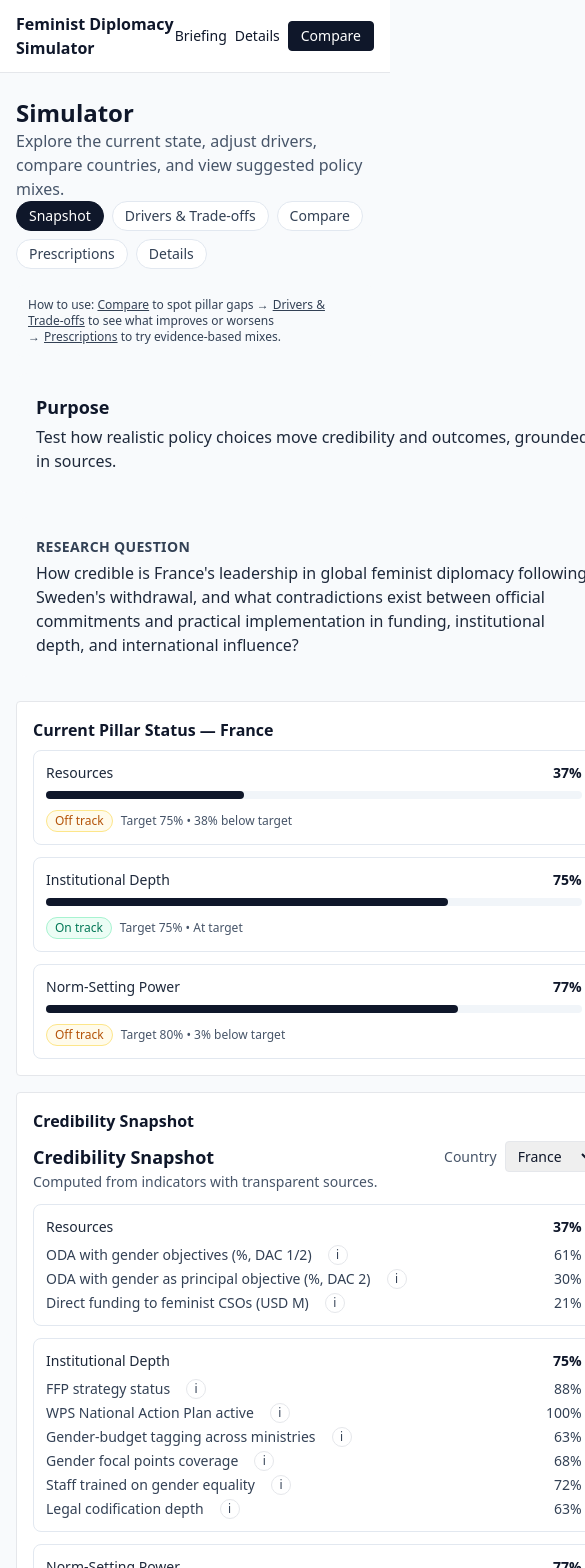
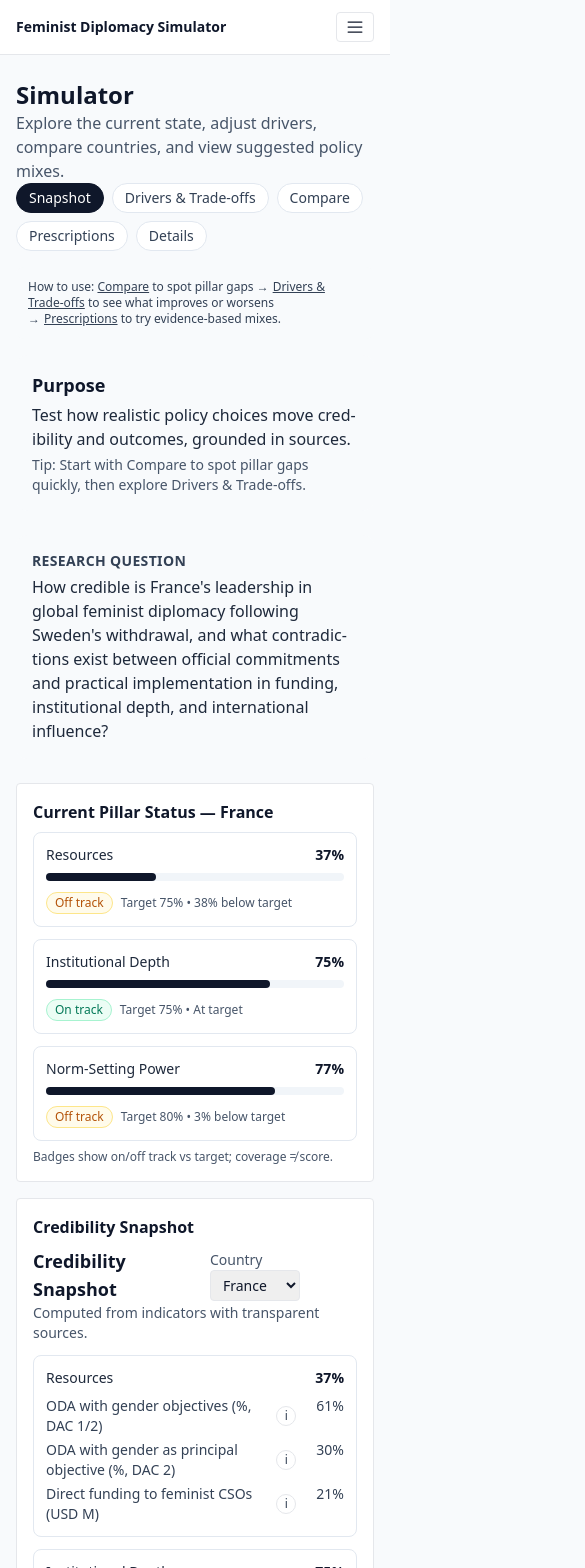
Before and after one commit to lavanyagarg112/feminist-diplomacy-simulator, a Next.js app: page /simulator in a window 390 px wide. Shown: the top 1568 px of the page, 585 px wide, since content can reach past the window. Built offline with nearby package versions, Linux system fonts and the light colour scheme.

Commit message:
make mobile responsive

```diff
--- a/app/globals.css
+++ b/app/globals.css
@@ -3,3 +3,6 @@
 @tailwind utilities;
 
 html, body { height: 100%; }
+
+/* Prevent long lines from clipping on narrow screens */
+.force-wrap { overflow-wrap: anywhere; word-break: break-word; hyphens: auto; }
--- a/app/layout.tsx
+++ b/app/layout.tsx
@@ -1,5 +1,6 @@
 import "./globals.css";
 import Link from "next/link";
+import HeaderNav from "@/components/HeaderNav";
 import type { ReactNode } from "react";
 
 export const metadata = {
@@ -7,24 +8,17 @@
   description: "Explore policy trade-offs: France vs Sweden",
 };
 
+export const viewport = {
+  width: "device-width",
+  initialScale: 1,
+};
+
 export default function RootLayout({ children }: { children: ReactNode }) {
   return (
     <html lang="en">
       <body className="min-h-screen bg-slate-50 text-slate-900">
         <header className="border-b bg-white">
-          <nav className="mx-auto flex max-w-5xl items-center justify-between px-4 py-3">
-            <Link href="/briefing" className="font-semibold">Feminist Diplomacy Simulator</Link>
-            <div className="flex items-center gap-2">
-              <Link href="/briefing" className="text-sm hover:underline">Briefing</Link>
-              <Link href="/details" className="text-sm hover:underline">Details</Link>
-              <Link
-                href="/simulator/compare"
-                className="rounded border border-slate-900 bg-slate-900 px-3 py-1 text-sm text-white hover:bg-slate-800"
-              >
-                Compare
-              </Link>
-            </div>
-          </nav>
+          <HeaderNav />
         </header>
         <main className="mx-auto max-w-5xl px-4 py-6">{children}</main>
         <footer className="mx-auto max-w-5xl px-4 py-6 text-xs text-slate-500">
--- a/app/simulator/page.tsx
+++ b/app/simulator/page.tsx
@@ -11,24 +11,26 @@
   const tmap: Record<string, number> = {};
   (targetsData as any).pillars.forEach((t: any) => (tmap[t.id] = t.targetPct));
   return (
-    <section className="grid gap-6">
+    <section className="force-wrap grid gap-6">
       <SectionIntro
         title="Purpose"
         subtitle="Test how realistic policy choices move credibility and outcomes, grounded in sources."
+        hint="Tip: Start with Compare to spot pillar gaps quickly, then explore Drivers & Trade‑offs."
       />
-      <div className="rounded-xl bg-slate-50 p-5">
+      <div className="force-wrap rounded-xl bg-slate-50 p-4 sm:p-5">
         <div className="text-sm font-semibold uppercase tracking-wide text-slate-700">Research Question</div>
-        <p className="mt-1 max-w-3xl text-slate-800">
+        <p className="force-wrap mt-1 max-w-3xl break-words text-slate-800">
           How credible is France's leadership in global feminist diplomacy following Sweden's withdrawal, and what contradictions
           exist between official commitments and practical implementation in funding, institutional depth, and international influence?
         </p>
       </div>
-      <div className="grid gap-4">
-        <div className="rounded border bg-white p-4">
+      <div className="force-wrap grid gap-4 md:grid-cols-2">
+        <div className="force-wrap rounded border bg-white p-4">
           <h2 className="mb-2 font-semibold">Current Pillar Status — France</h2>
           <PillarGauges pillars={res.pillars} targets={tmap} />
+          <div className="mt-2 text-xs text-slate-600">Badges show on/off track vs target; coverage ≠ score.</div>
         </div>
-        <div className="rounded border bg-white p-4">
+        <div className="force-wrap rounded border bg-white p-4">
           <h2 className="mb-2 font-semibold">Credibility Snapshot</h2>
           <CredibilityPanel />
         </div>
--- a/app/targets/page.tsx
+++ b/app/targets/page.tsx
@@ -17,8 +17,8 @@
           </div>
         </div>
       </div>
-      <div className="overflow-hidden rounded border bg-white">
-        <table className="w-full text-sm">
+      <div className="overflow-x-auto rounded border bg-white">
+        <table className="w-full min-w-[640px] text-sm">
           <thead className="bg-slate-50 text-left text-slate-700">
             <tr>
               <th className="px-4 py-2">Pillar</th>
@@ -33,7 +33,7 @@
                 <td className="px-4 py-2 font-medium">{t.label}</td>
                 <td className="px-4 py-2">{t.targetPct}%{t.year ? ` (${t.year})` : ""}</td>
                 <td className="px-4 py-2">{t.sourceId ? <SourceChip id={t.sourceId} /> : <span className="text-slate-500">—</span>}</td>
-                <td className="px-4 py-2 text-slate-700">{t.note || ""}</td>
+                <td className="px-4 py-2 text-slate-700 break-words">{t.note || ""}</td>
               </tr>
             ))}
           </tbody>
--- a/components/CredibilityPanel.tsx
+++ b/components/CredibilityPanel.tsx
@@ -68,7 +68,7 @@
                     <li key={i.id} className="flex items-start justify-between gap-3 text-sm text-slate-700">
                       <span className="min-w-0 flex-1">
                         <div className="flex items-center gap-2">
-                          <span className="truncate" title={i.name}>{i.name}</span>
+                          <span className="break-words whitespace-normal sm:truncate" title={i.name}>{i.name}</span>
                           <Tooltip label="Details">
                             <SourceDetails id={i.sourceId as string} note={i.note} lookup={byId} indicatorName={i.name} />
                           </Tooltip>
@@ -95,12 +95,12 @@
         <h2 className="text-lg font-semibold">Credibility Snapshot</h2>
         {!hideCountrySelector && <CountrySelector country={country} onChange={(c) => { if (!forcedCountry) setCountry(c); }} />}
       </div>
-      <p className="text-sm text-slate-600">Computed from indicators with transparent sources.</p>
+      <p className="force-wrap text-sm text-slate-600">Computed from indicators with transparent sources.</p>
       <div className="mt-3 grid grid-cols-1 gap-3 sm:grid-cols-3">
         {result.pillars.map((p) => (
           <div key={p.id} className="rounded-lg border border-slate-200 p-3">
             <div className="flex items-baseline justify-between">
-              <div className="text-sm font-medium text-slate-800">{p.name}</div>
+              <div className="min-w-0 break-words text-sm font-medium text-slate-800">{p.name}</div>
               <div className="text-sm font-semibold text-slate-900">{Math.round(p.score * 100)}%</div>
             </div>
             <ul className="mt-2 space-y-1">
@@ -108,13 +108,13 @@
                 <li key={i.id} className="flex items-start justify-between gap-3 text-sm text-slate-700">
                   <span className="min-w-0 flex-1">
                     <div className="flex items-center gap-2">
-                      <span className="truncate" title={i.name}>{i.name}</span>
+                      <span className="break-words whitespace-normal sm:truncate" title={i.name}>{i.name}</span>
                       <Tooltip label="Details">
                         <SourceDetails id={i.sourceId as string} note={i.note} lookup={byId} indicatorName={i.name} />
                       </Tooltip>
                     </div>
                     {"descriptor" in i && (i as any).descriptor && (
-                      <div className="mt-0.5 text-xs text-slate-500">{(i as any).descriptor}</div>
+                      <div className="mt-0.5 break-words text-xs text-slate-500">{(i as any).descriptor}</div>
                     )}
                     {renderTargetBadge(i as any)}
                   </span>
--- /dev/null
+++ b/components/HeaderNav.tsx
@@ -0,0 +1,70 @@
+"use client";
+import Link from "next/link";
+import { useState } from "react";
+
+export default function HeaderNav() {
+  const [open, setOpen] = useState(false);
+  return (
+    <nav className="mx-auto max-w-5xl px-4 py-3">
+      <div className="flex items-center justify-between">
+        <Link href="/briefing" className="min-w-0 break-words text-sm font-semibold sm:text-base">
+          Feminist Diplomacy Simulator
+        </Link>
+        <div className="flex items-center gap-2">
+          {/* Desktop links */}
+          <div className="hidden items-center gap-2 sm:flex">
+            <Link href="/briefing" className="text-sm hover:underline">
+              Briefing
+            </Link>
+            <Link href="/details" className="text-sm hover:underline">
+              Details
+            </Link>
+            <Link
+              href="/simulator/compare"
+              className="rounded border border-slate-900 bg-slate-900 px-3 py-1 text-sm text-white hover:bg-slate-800"
+            >
+              Compare
+            </Link>
+          </div>
+          {/* Mobile hamburger */}
+          <button
+            type="button"
+            className="rounded border px-2 py-1 sm:hidden"
+            aria-expanded={open}
+            aria-controls="mobile-nav"
+            onClick={() => setOpen((v) => !v)}
+          >
+            <span className="sr-only">Toggle navigation</span>
+            <svg
+              xmlns="http://www.w3.org/2000/svg"
+              viewBox="0 0 24 24"
+              fill="currentColor"
+              className="h-5 w-5"
+              aria-hidden="true"
+            >
+              <path d="M3.75 6.75h16.5a.75.75 0 0 0 0-1.5H3.75a.75.75 0 0 0 0 1.5Zm0 6h16.5a.75.75 0 0 0 0-1.5H3.75a.75.75 0 0 0 0 1.5Zm0 6h16.5a.75.75 0 0 0 0-1.5H3.75a.75.75 0 0 0 0 1.5Z" />
+            </svg>
+          </button>
+        </div>
+      </div>
+      {/* Mobile menu */}
+      {open && (
+        <div id="mobile-nav" className="mt-2 grid gap-2 sm:hidden">
+          <Link href="/briefing" className="rounded border px-3 py-2 text-sm hover:bg-slate-50" onClick={() => setOpen(false)}>
+            Briefing
+          </Link>
+          <Link href="/details" className="rounded border px-3 py-2 text-sm hover:bg-slate-50" onClick={() => setOpen(false)}>
+            Details
+          </Link>
+          <Link
+            href="/simulator/compare"
+            className="rounded border border-slate-900 bg-slate-900 px-3 py-2 text-sm text-white hover:bg-slate-800"
+            onClick={() => setOpen(false)}
+          >
+            Compare
+          </Link>
+        </div>
+      )}
+    </nav>
+  );
+}
--- a/components/OutcomeChart.tsx
+++ b/components/OutcomeChart.tsx
@@ -19,7 +19,7 @@
 
   return (
     <div>
-      <div className="h-72 w-full">
+      <div className="h-64 w-full sm:h-72">
         <ResponsiveContainer>
           <RadarChart data={chartData}>
             <PolarGrid />
--- a/components/PillarGauges.tsx
+++ b/components/PillarGauges.tsx
@@ -5,8 +5,8 @@
     <div className="grid grid-cols-1 gap-3 sm:grid-cols-3">
       {pillars.map((p) => (
         <div key={p.id} className="rounded-lg border border-slate-200 p-3">
-          <div className="flex items-baseline justify-between">
-            <div className="text-sm font-medium text-slate-800">{p.name}</div>
+          <div className="flex items-baseline justify-between gap-2">
+            <div className="min-w-0 break-words text-sm font-medium text-slate-800">{p.name}</div>
             {(() => {
               const rawPct = Math.round(p.score * 100);
               const displayPct = Math.min(99, rawPct);
--- a/components/SectionIntro.tsx
+++ b/components/SectionIntro.tsx
@@ -1,8 +1,8 @@
 export default function SectionIntro({ title, subtitle, hint }: { title: string; subtitle: string; hint?: string }) {
   return (
-    <div className="rounded-xl bg-slate-50 p-5">
+    <div className="rounded-xl bg-slate-50 p-4 sm:p-5">
       <h2 className="text-lg font-semibold">{title}</h2>
-      <p className="mt-1 max-w-3xl text-slate-800">{subtitle}</p>
+      <p className="force-wrap mt-1 max-w-3xl break-words text-slate-800">{subtitle}</p>
       {hint && (
         <p className="mt-1 text-sm text-slate-600">{hint}</p>
       )}
```
Also changed, not shown: app/details/page.tsx (+14 -14 lines).
